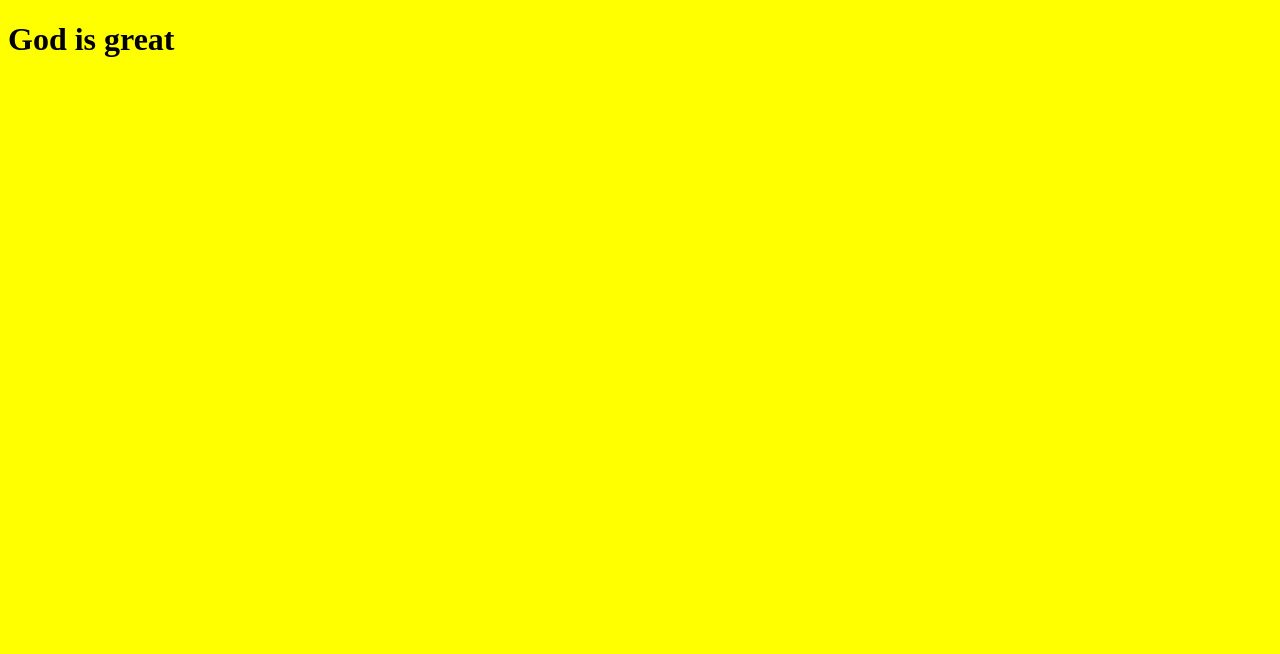
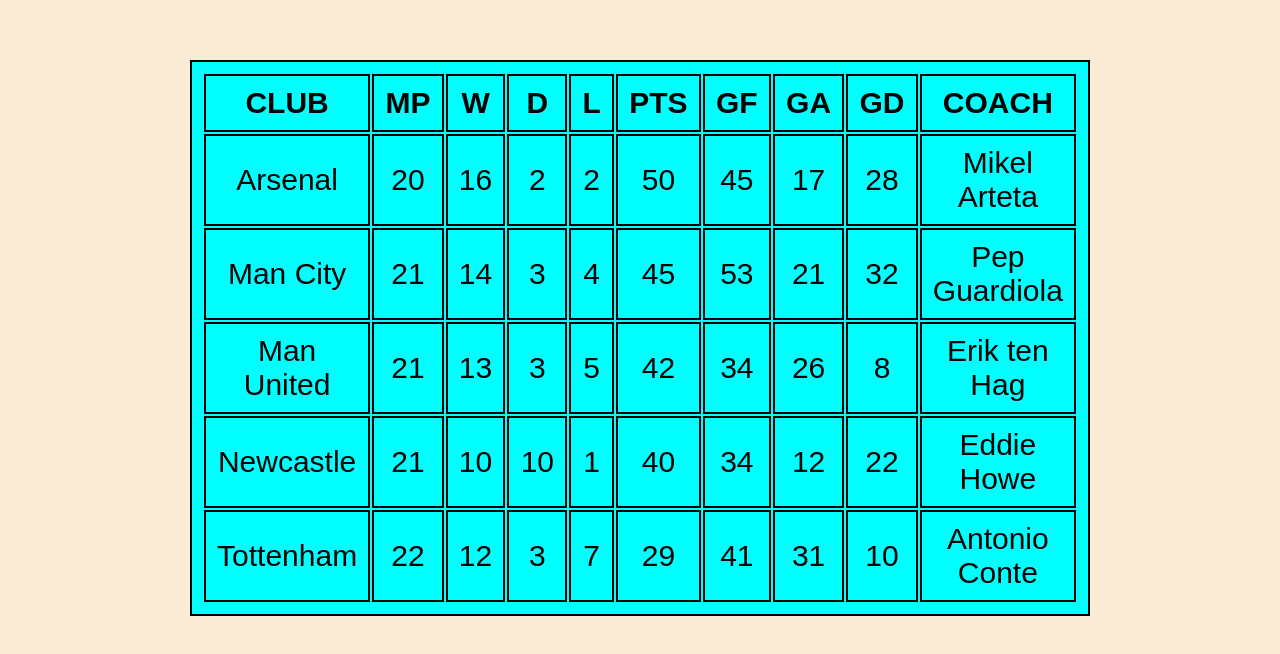
Before and after one commit to Emelum-Christian/web-file, a plain HTML site: page index.html in a window 1280 px wide. Drawn offline with Linux system fonts and the light colour scheme.

Commit message:
Table form

```diff
--- a/index.html
+++ b/index.html
@@ -4,10 +4,83 @@
     <meta charset="UTF-8" />
     <meta http-equiv="X-UA-Compatible" content="IE=edge" />
     <meta name="viewport" content="width=device-width, initial-scale=1.0" />
-    <title>Document</title>
+    <title>PREMIER LEAGUE TABLE</title>
     <link rel="stylesheet" href="style.css" text="css/text" />
   </head>
   <body>
-    <h1>God is great</h1>
+   <Table>
+    <tr>
+      <th>CLUB</th>
+      <th>MP</th>
+      <th>W</th>
+      <th>D</th>
+      <th>L</th>
+      <th>PTS</th>
+      <th>GF</th>
+      <th>GA</th>
+      <th>GD</th>
+      <th>COACH</th>
+    </tr>
+    <tr>
+      <td>Arsenal</td>
+      <td>20</td>
+      <td>16</td>
+      <td>2</td>
+      <td>2</td>
+      <td>50</td>
+      <td>45</td>
+      <td>17</td>
+      <td>28</td>
+      <td>Mikel Arteta</td>
+    </tr>
+    <tr>
+      <td>Man City</td>
+      <td>21</td>
+      <td>14</td>
+      <td>3</td>
+      <td>4</td>
+      <td>45</td>
+      <td>53</td>
+      <td>21</td>
+      <td>32</td>
+      <td>Pep Guardiola</td>
+    </tr>
+    <tr>
+      <td>Man United</td>
+      <td>21</td>
+      <td>13</td>
+      <td>3</td>
+      <td>5</td>
+      <td>42</td>
+      <td>34</td>
+      <td>26</td>
+      <td>8</td>
+      <td>Erik ten Hag </td>
+    </tr>
+    <tr>
+      <td>Newcastle</td>
+      <td>21</td>
+      <td>10</td>
+      <td>10</td>
+      <td>1</td>
+      <td>40</td>
+      <td>34</td>
+      <td>12</td>
+      <td>22</td>
+      <td>Eddie Howe</td>
+    </tr>
+    <tr>
+      <td>Tottenham</td>
+      <td>22</td>
+      <td>12</td>
+      <td>3</td>
+      <td>7</td>
+      <td>29</td>
+      <td>41</td>
+      <td>31</td>
+      <td>10</td>
+      <td>Antonio Conte</td>
+    </tr>
+   </Table>
   </body>
 </html>
--- a/style.css
+++ b/style.css
@@ -1,4 +1,17 @@
 body {
-  color: black;
-  background-color: yellow;
+margin: 0;
+padding: 0;
+font-family: Arial;
+background-color: antiquewhite;
 }
+table,th,td{
+ background-color: aqua;
+  width: 900px;
+  margin: auto;
+  font-size: 30px;
+  padding: 10px;
+  text-align: center;
+  border: 2px solid #000;
+  margin-top: 60px;
+
+}
```
